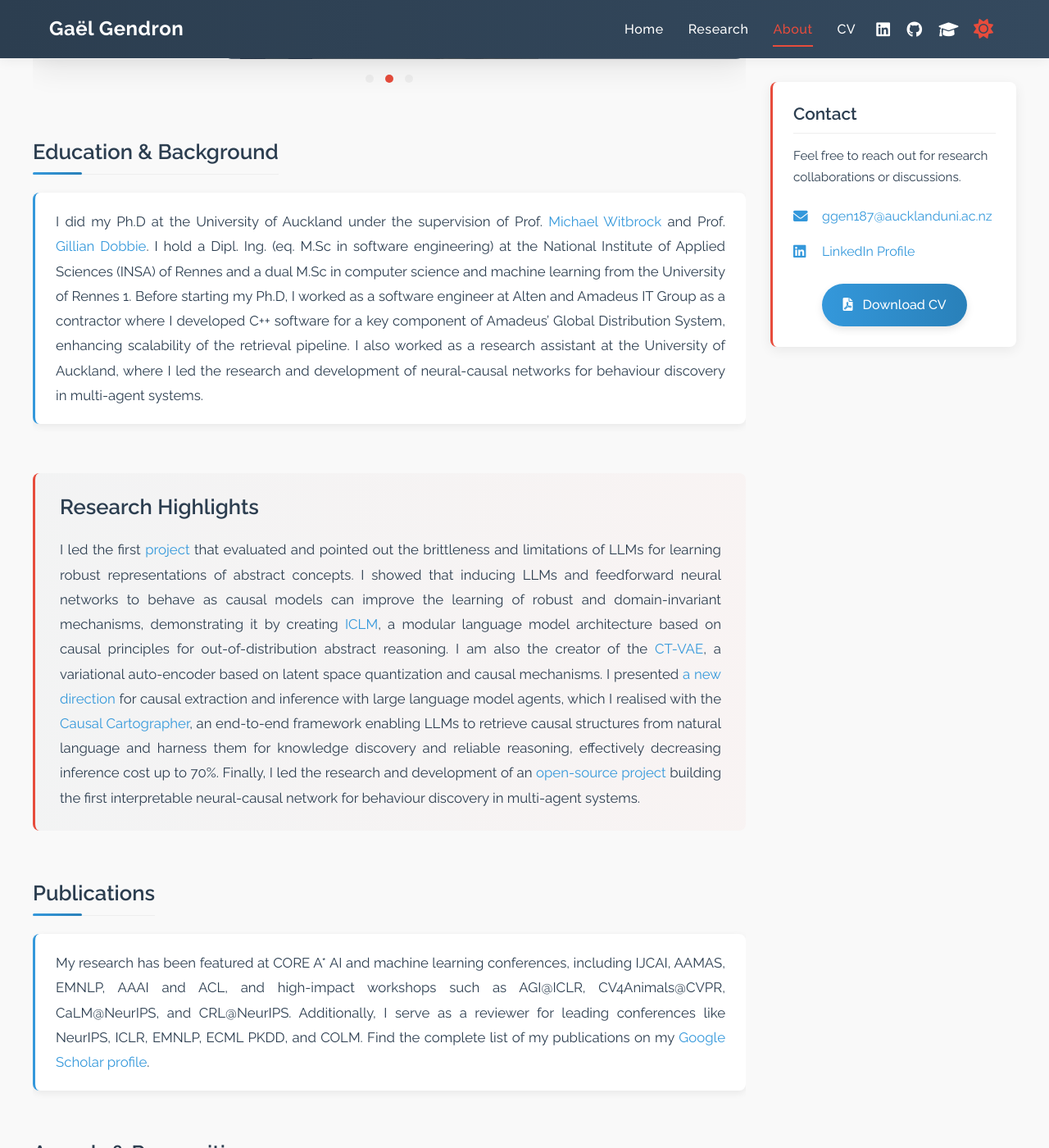
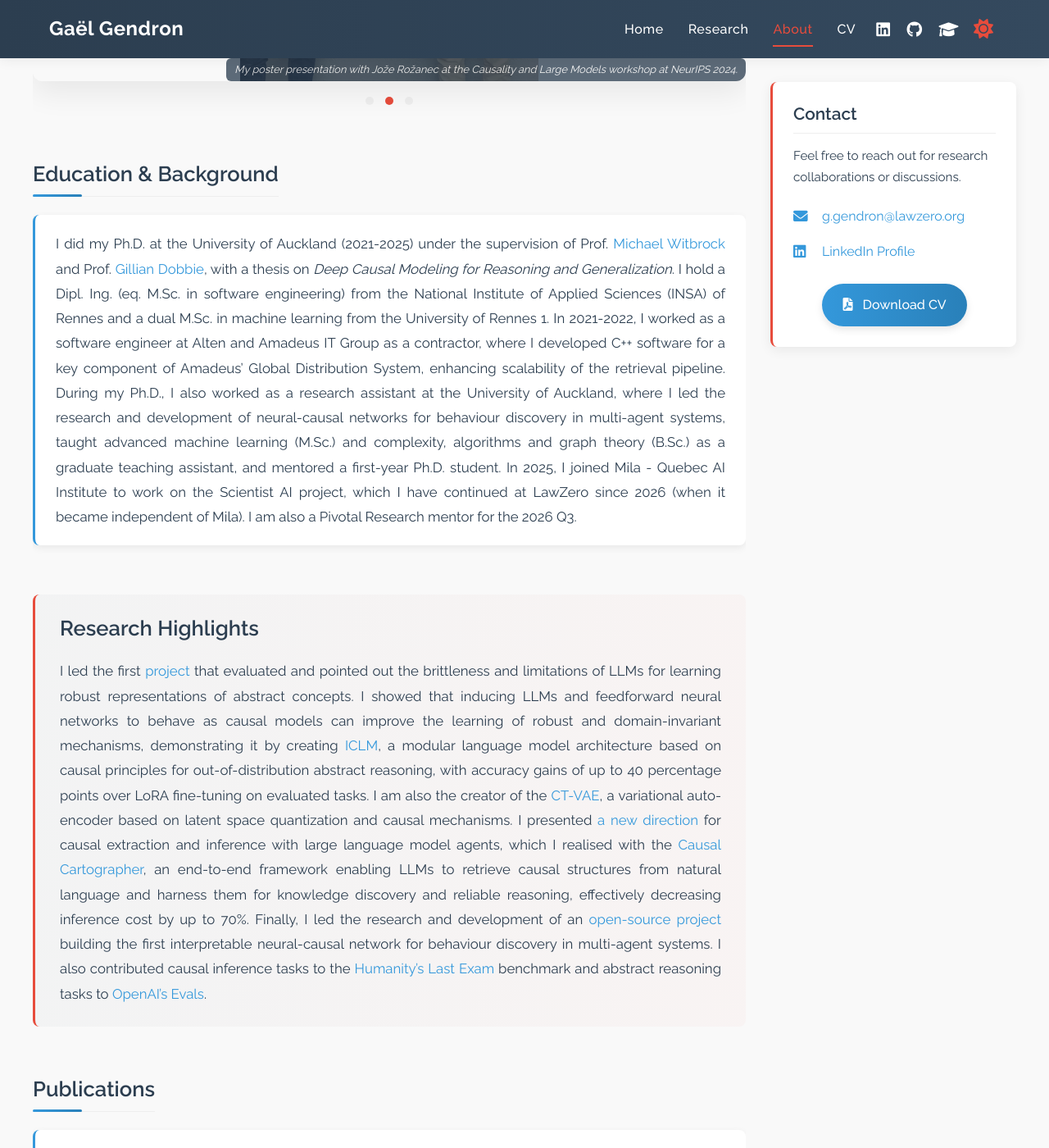
Before and after one commit to ggendro/ggendro.github.io, a Jekyll site: the page built from about.html, in a window 1280 px wide and 1400 px high, scrolled down 1021 px. Shown: the whole window at 82% size. Built offline with Jekyll 4.4.1, drawn with Linux system fonts in a browser that asks for light colours; some of the changed text lies outside the part shown.

Commit message:
feat(content): updated website content november 2026

```diff
--- a/_config.yml
+++ b/_config.yml
@@ -1,5 +1,8 @@
 title: Gaël Gendron
-description: Personal website and portfolio
+description: >-
+  Senior machine learning research scientist at LawZero, building safe-by-design AI
+  by disentangling predictive capability from agency.
+author: Gaël Gendron
 url: "https://ggendro.github.io"
 baseurl: ""
 
--- a/_data/profile.yml
+++ b/_data/profile.yml
@@ -1,6 +1,6 @@
 # Profile Information
 name: Gaël Gendron
-title: AI Research Scientist @ LawZero
+title: Senior Machine Learning Research Scientist @ LawZero
 subtitle: Building reasoning systems that can be trusted
 profile_photo: /assets/profile.jpeg
 
@@ -9,22 +9,24 @@ background_photo: /assets/background.jpg
 background_photo_caption: Lake Wakatipu, New Zealand
 
 # Contact Information
-email: ggen187@aucklanduni.ac.nz
+email: g.gendron@lawzero.org
 
 # Bio Information
 short_bio: |-
-  I am Gaël *(pron. [gah-el])*, senior machine learning research scientist at [LawZero](https://lawzero.org/en/research), a nonprofit organization created by Yoshua Bengio. I work on building the [ScientistAI](https://arxiv.org/abs/2502.15657), a safe-by-design AI system that can reason and discover new scientific knowledge about the world.
-  I focus on making safe, reliable and robust AI based on factuality and causality, with a particular interest in large reasoning models (LLMs/LRMs).
+  I am Gaël *(pron. [gah-el])*, senior machine learning research scientist at [LawZero](https://lawzero.org/en/research), an AI safety nonprofit organization created by Yoshua Bengio and incubated at Mila - Quebec AI Institute.
+  I work on building safer frontier models by disentangling predictive capability from agency. My interests include pre-training alignment, prospective monitoring, world modelling and scalable oversight.
   <br>
   <br>
-  I showcased my work at top AI conferences and received the University of Auckland Best Student Published Paper in Computer Science award in 2023.
-  As part of my work, I conducted the [first evaluation of large language models (LLMs) on abstract reasoning](/projects/abstract-reasoning), highlighting their brittleness and limitations.
-  I developed [ICLM](/projects/iclm), a novel modular language model architecture based on causal principles for out-of-distribution reasoning, and showed that causal models
-  can improve the learning of interpretable, robust and domain-invariant mechanisms. My latest work, the [Causal Cartographer](/projects/causal-cartographer) is the first end-to-end framework for causal extraction and inference with LLM agents, enabling them to reason more reliably and efficiently in counterfactual environments (decreasing inference cost by up to 70%).
+  Before joining LawZero, I completed my PhD at the University of Auckland on deep causal modelling for reasoning and generalization.
+  During my PhD, I conducted the [first evaluation of large language models (LLMs) on abstract reasoning](/projects/abstract-reasoning), highlighting their brittleness and limitations,
+  and developed [ICLM](/projects/iclm), a novel modular language model architecture based on causal principles for out-of-distribution reasoning.
+  I also built the [Causal Cartographer](/projects/causal-cartographer), an end-to-end framework for causal extraction and inference with LLM agents, enabling them to reason more reliably and efficiently in counterfactual environments (decreasing inference cost by up to 70%).
+  My work received the University of Auckland Best Student Published Paper in Computer Science award in 2023.
 
 # Research focus
 research_focus: >-
-  I work on building trustworthy AI systems that can reason and understand the world around them. My main interests are on factuality, abstract and causal reasoning, which are crucial for creating robust and reliable systems that can act and be trusted in real-world production environments.
+  I work on building safe and trustworthy AI systems. At LawZero, my research focuses on disentangling predictive capability from agency, Bayesian reasoning, pre-training alignment via contextualization, world modelling and scalable oversight.
+  My background is in causal reasoning, which I see as crucial for creating safe and reliable frontier models able to build accurate representations of the world.
 
 # Bio Photos Slideshow
 bio_photos:
@@ -37,28 +39,32 @@ bio_photos:
 
 # Education
 education: >-
-  I did my Ph.D at the University of Auckland under the supervision of Prof. [Michael Witbrock](https://en.wikipedia.org/wiki/Michael_Witbrock) and Prof. [Gillian Dobbie](https://en.wikipedia.org/wiki/Gillian_Dobbie).
-  I hold a Dipl. Ing. (eq. M.Sc in software engineering) at the National Institute of Applied Sciences (INSA) of Rennes and a dual M.Sc
-  in computer science and machine learning from the University of Rennes 1. Before starting my Ph.D, I worked as a software engineer at
-  Alten and Amadeus IT Group as a contractor where I developed C++ software for a key component of Amadeus' Global Distribution System,
-  enhancing scalability of the retrieval pipeline. I also worked as a research assistant at the University of Auckland, where I led
-  the research and development of neural-causal networks for behaviour discovery in multi-agent systems.
+  I did my Ph.D. at the University of Auckland (2021-2025) under the supervision of Prof. [Michael Witbrock](https://en.wikipedia.org/wiki/Michael_Witbrock) and Prof. [Gillian Dobbie](https://en.wikipedia.org/wiki/Gillian_Dobbie),
+  with a thesis on *Deep Causal Modeling for Reasoning and Generalization*. I hold a Dipl. Ing. (eq. M.Sc. in software engineering) from the National Institute of Applied Sciences (INSA) of Rennes
+  and a dual M.Sc. in machine learning from the University of Rennes 1. In 2021-2022, I worked as a software engineer at
+  Alten and Amadeus IT Group as a contractor, where I developed C++ software for a key component of Amadeus' Global Distribution System,
+  enhancing scalability of the retrieval pipeline. During my Ph.D., I also worked as a research assistant at the University of Auckland, where I led
+  the research and development of neural-causal networks for behaviour discovery in multi-agent systems, taught advanced machine learning (M.Sc.) and
+  complexity, algorithms and graph theory (B.Sc.) as a graduate teaching assistant, and mentored a first-year Ph.D. student.
+  In 2025, I joined Mila - Quebec AI Institute to work on the Scientist AI project, which I have continued at LawZero since 2026 (when it became independent of Mila). I am also a Pivotal Research mentor for the 2026 Q3.
 
 # Research Highlights
 research_highlights: >-
   I led the first [project](/projects/abstract-reasoning) that evaluated and pointed out the brittleness and limitations of LLMs for learning robust representations of abstract concepts.
   I showed that inducing LLMs and feedforward neural networks to behave as causal models can improve the learning of robust and
   domain-invariant mechanisms, demonstrating it by creating [ICLM](/projects/iclm), a modular language model architecture based on causal principles for out-of-distribution
-  abstract reasoning. I am also the creator of the [CT-VAE](/projects/disentanglement), a variational auto-encoder based on latent space quantization and causal mechanisms.
+  abstract reasoning, with accuracy gains of up to 40 percentage points over LoRA fine-tuning on evaluated tasks. I am also the creator of the [CT-VAE](/projects/disentanglement), a variational auto-encoder based on latent space quantization and causal mechanisms.
   I presented [a new direction](/projects/counterfactual-inference) for causal extraction and inference with large language model agents, which I realised with the [Causal Cartographer](/projects/causal-cartographer), an end-to-end framework
-  enabling LLMs to retrieve causal structures from natural language and harness them for knowledge discovery and reliable reasoning, effectively decreasing inference cost up to 70%.
+  enabling LLMs to retrieve causal structures from natural language and harness them for knowledge discovery and reliable reasoning, effectively decreasing inference cost by up to 70%.
   Finally, I led the research and development of an [open-source project](/projects/social-agents) building the first interpretable neural-causal network for behaviour discovery in multi-agent systems.
+  I also contributed causal inference tasks to the [Humanity's Last Exam](https://lastexam.ai/) benchmark and abstract reasoning tasks to [OpenAI's Evals](https://github.com/openai/evals).
 
 # Publications
 publications: >-
-  My research has been featured at CORE A* AI and machine learning conferences, including IJCAI, AAMAS, EMNLP, AAAI and ACL,
-  and high-impact workshops such as AGI@ICLR, CV4Animals@CVPR, CaLM@NeurIPS, and CRL@NeurIPS.
-  Additionally, I serve as a reviewer for leading conferences like NeurIPS, ICLR, EMNLP, ECML PKDD, and COLM. Find the complete list of my publications on my [Google Scholar profile](https://scholar.google.com/citations?user=ZW1IdHEAAAAJ).
+  My research has been published at CORE A* AI and machine learning conferences, including NeurIPS, IJCAI, AAMAS, EMNLP, AAAI and ACL,
+  in the International Journal of Computer Vision (IJCV), and at workshops at ICML, NeurIPS, ICLR and CVPR.
+  I serve as a reviewer for NeurIPS (top reviewer in 2025 and 2026), ICML, ICLR, AAAI (program committee member), COLM, EMNLP and ECML PKDD.
+  Find the complete list of my publications on my [Google Scholar profile](https://scholar.google.com/citations?user=ZW1IdHEAAAAJ).
 
 # Awards and Recognition
 awards: >-
@@ -66,71 +72,25 @@ awards: >-
   with causal interventions](https://dl.acm.org/doi/abs/10.24963/ijcai.2023/361). In 2024, I had the opportunity to present my work at the [IJCAI 2024 doctoral consortium](https://dl.acm.org/doi/abs/10.24963/ijcai.2024/960) and served as a panelist for
   the [Global Sustainable Development Congress (GSDC) 2024](https://www.timeshighered-events.com/gsd-congress-2024/agenda/speakers/3285102) alongside Profs. [Siah Hwee Ang](https://people.wgtn.ac.nz/siahhwee.ang) (Chair in Business in Asia at Victoria University of Wellington),
   [Low Teck Seng](https://en.wikipedia.org/wiki/Low_Teck_Seng) (Senior Vice President at National University of Singapore), and [Banchong Mahaisavariya](https://op.mahidol.ac.th/ir/banchong/) (President of Mahidol University).
-  I also [featured](https://www.auckland.ac.nz/en/science/about-the-faculty/school-of-computer-science/our-compsci-people/meet-our-compsci-students-and-graduates/gael-gendron.html) in the [University of Auckland InSCight journal](https://www.auckland.ac.nz/assets/science/Our-research/inscight/InSCight_2024.pdf), which highlights the achievements of students and staff in the Faculty of Science,
-  and delivered a talk at the Natural, Artificial and Organizational Intelligence Institute (NAOInstitute) symposium on Creativity and Intelligence.
+  I was also [featured](https://www.auckland.ac.nz/en/science/about-the-faculty/school-of-computer-science/our-compsci-people/meet-our-compsci-students-and-graduates/gael-gendron.html) in the [University of Auckland InSCight magazine](https://www.auckland.ac.nz/assets/science/Our-research/inscight/InSCight_2024.pdf), which highlights the achievements of students and staff in the Faculty of Science,
+  and delivered an invited talk on causality and robust reasoning in deep learning at the Natural, Artificial and Organizational Intelligence Institute (NAOInstitute) symposium on Creativity and Intelligence.
   I am also a recipient of the [DAAD AInet Fellowship for 2024 - AI for science](https://www.daad.de/en/the-daad/postdocnet/fellows/fellows/#Gendron).
 
 # Research Schools
 research_schools:
-  In November 2020, I attended the research school on Contraint Programming, Combinatorial Optimization and Machine learning, jointly organized by
+  In November 2020, I attended the research school on Constraint Programming, Combinatorial Optimization and Machine learning, jointly organized by
   the CNRS's Laboratory of Analysis and System Architectures (LAAS-CNRS), the Association for Constraint Programming (ACP), the Operational Research
   and Artificial Intelligence research groups (GDR RO and GDR IA), and the Artificial and Natural Intelligence Toulouse Institute. I learned about the
-  latest advancements in constraint programming for machine learning and finished at the 4th place in the organized hackaton.
+  latest advancements in constraint programming for machine learning and finished in 4th place in the organized hackathon.
   In March 2021, I attended the Reinforcement Learning Virtual School organised by the Artificial and Natural Intelligence Toulouse Institute and in
   September 2021, I once again attended the CNRS school on AI and Explainability, organised by the Pierre and Marie Curie University.
-
-# For backwards compatibility
-bio: >-
-  I work on building trustworthy AI systems that can reason and understand the world around them. My main interests are on factuality, abstract and causal
-  reasoning, which are crucial for creating robust and reliable deep learning systems.
-
-  I am finishing my PhD at the University of Auckland under the supervision of Prof. Michael Witbrock and Prof. Gillian Dobbie. I hold a Dipl. Ing. (eq. Msc. in softwre engineering) at the National Institute of Applied Sciences (INSA) of Rennes  and a dual Msc. in computer science and machine learning from the University of Rennes 1.
-
-  I led a project that was the first to evaluate and point out the brittleness and limitations of LLMs for learning robust representations of abstract concepts.
-  Since then, I have been working on overcoming them to help LLMs learn knowledge that can be reused in new domains. I showed that inducing LLMs and
-  feedforward neural networks to behave as causal models can improve the learning of robust and domain-invariant mechanisms in two separate domains:
-  abstract reasoning and multi-agent natural systems. In a follow-up study, I worked on enabling LLMs to retrieve causal structures from
-  natural language and harness them for knowledge discovery and reliable reasoning in counterfactual environments.
-
-  I Built the first end-to-end framework for causal extraction and inference with large language model agents, using Structural Causal Models and
-  teaching from interventions and counterfactuals
-
-  I Built and fine-tuned a novel modular language model architecture based on causal principles for efficient and domain-invariant
-  out-of-distribution reasoning
-
-  I led the research and development of an open-source project building the first interpretable neural-causal network for behaviour
-  discovery in multi-agent systems with Pytorch, PyG and Tigramite
-
-  I Created a novel variational auto-encoder based on latent space quantization and causal mechanisms for robust and efficient representation learning
-
-  I have published in top-tier conferences in AI and machine learning, including IJCAI 2023/2024, AAMAS 2024, EMNLP 2024, ACL 2024, ICONIP 2024
-
-  I also published in workshops at top-tier conferences, including AGI@ICLR 2024, CaLM@NeurIPS 2024 and CRL@NeurIPS 2024, CV4Animals@CVPR 2023.
-
-  I also review for top-tier conferences in AI and machine learning, including ICLR, EMNLP, ECML PKDD, and COLM.
-
-  My research was awarded the University of Auckland's 2023 Best Student Published Paper in Computer Science.
-
-  I am a recipient of the 2024 DAAD AInet Fellowship.
-
-  Speaker at the IJCAI 2024 student consortium.
-
-  Speaker for the 2024 Natural Artificial and Organizational Intelligence Institute symposium on Creativity and Intelligence.
-
-  Panelist for the 2024 Global Suatainable Development Congress alongside Profs. Siah Hwee Ang (Chair in Business in Asia at Victoria University of Wellington),
-  Low Teck Seng (Senior Vice President at National University of Singapore), and Banchong Mahaisavariya (President of Mahidol University).
-
-  I have been featured in the 2024 edition of the University of Auckland InSCight magazine
-  (https://www.auckland.ac.nz/en/science/about-the-faculty/school-of-computer-science/our-compsci-people/meet-our-compsci-students-and-graduates/gael-gendron.html,
-  https://www.auckland.ac.nz/assets/science/Our-research/inscight/InSCight_2024.pdf)
-  and mentioned by the school of computer science: https://www.linkedin.com/feed/update/urn%3Ali%3Aactivity%3A7310406235957141505/
 
 # Resume/CV
 cv:
   path: /assets/CV-Gendron-Gael.pdf
   label: CV
 
-# Social Media Links
+# Social Media Links (keep in sync with `social.links` in _config.yml, used for structured data)
 social:
   linkedin:
     url: https://www.linkedin.com/in/gael-gendron/
@@ -144,14 +104,3 @@ social:
     url: https://scholar.google.com/citations?user=ZW1IdHEAAAAJ
     label: Google Scholar
     icon: fas fa-graduation-cap
-
-# Navigation
-navigation:
-  - name: Home
-    url: /index.html
-  - name: Research
-    url: /projects.html
-  - name: Blog
-    url: /blog.html
-  - name: About
-    url: /about.html
```
